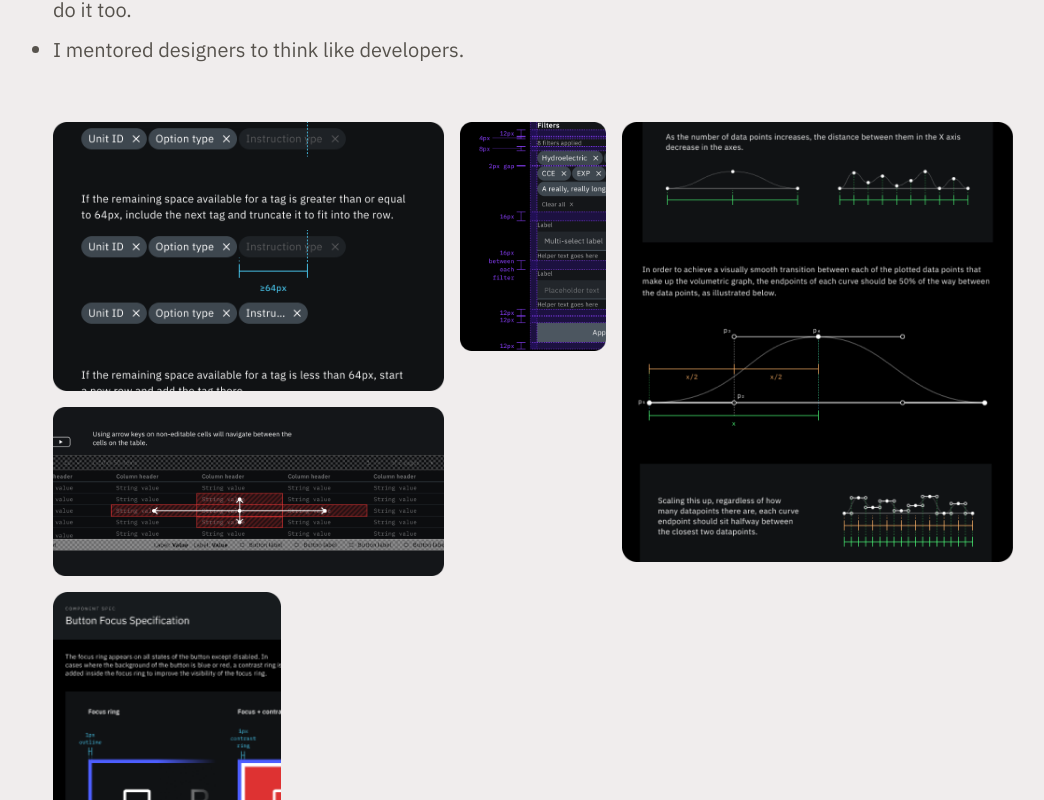
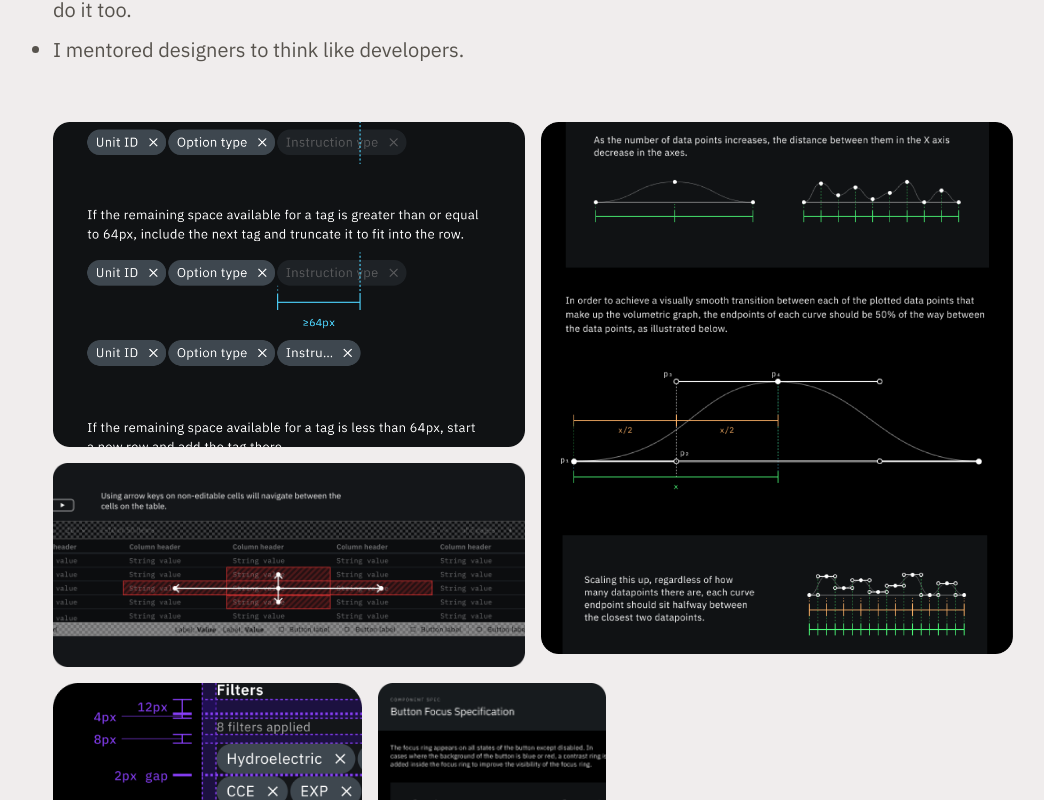
Before and after one commit to lalithsanathi/portfolio, a React (Vite) app: page /projects/bridging-design-and-dev in a window 1280 px wide. Shown: the part 7900-8700 px from the top of the page, without its empty margins (107-1151 px from the left). Built offline with nearby package versions, Linux system fonts and the light colour scheme; a web font is replaced by a local one.

Commit message:
herd and tracking

```diff
--- a/src/components/ProjectSection.tsx
+++ b/src/components/ProjectSection.tsx
@@ -16,7 +16,7 @@ export default function ProjectSection({
   return (
     <section>
       <h2 className="text-2xl font-semibold uppercase">{heading}</h2>
-      <p className="mt-4 max-w-[640px] text-xl font-regular leading-8">
+      <p className="mt-4 max-w-[640px] text-xl font-regular">
         {description}
       </p>
       <div className="mt-10 flex max-w-[968px] gap-2">
--- a/src/pages/Home.tsx
+++ b/src/pages/Home.tsx
@@ -6,9 +6,9 @@ export default function Home() {
   return (
     <Container className="pb-40" as="main">
       {/* Hero */}
-      <div className="max-w-[680px] mt-48">
+      <div className="max-w-[720px] mt-48">
         <h1 className="font-display text-4xl">
-          I'm a UX designer that writes code. I like turning complex systems into
+          I'm a UX designer with an industrial design background. I turn complex systems into
           playful interactions.
 
           {/* Currently at{' '}
--- a/src/pages/projects/BridgingDesignDev.tsx
+++ b/src/pages/projects/BridgingDesignDev.tsx
@@ -325,22 +325,22 @@ export default function BridgingDesignDev() {
           <img
             src={`${IMG}/docs-1.png`}
             alt="Design documentation template"
-            className="col-span-6 lg:col-span-5 w-full"
+            className="col-span-6 lg:col-span-6 w-full"
+          />
+          <img
+            src={`${IMG}/docs-2.png`}
+            alt="Design specification document"
+            className="col-span-12 lg:col-span-6 lg:row-span-2 w-full"
+          />
+          <img
+            src={`${IMG}/docs-3.png`}
+            alt="Component documentation guide"
+            className="col-span-7 lg:col-span-6 w-full"
           />
           <img
             src={`${IMG}/docs-5.png`}
             alt="Developer handoff annotation"
-            className="col-span-6 lg:col-span-2 w-full"
-          />
-          <img
-            src={`${IMG}/docs-2.png`}
-            alt="Design specification document"
-            className="col-span-12 lg:col-span-5 lg:row-span-2 w-full"
-          />
-          <img
-            src={`${IMG}/docs-3.png`}
-            alt="Component documentation guide"
-            className="col-span-7 lg:col-span-5 w-full"
+            className="col-span-6 lg:col-span-4 w-full"
           />
           <img
             src={`${IMG}/docs-4.png`}
--- a/src/pages/projects/CommunityCrisis.tsx
+++ b/src/pages/projects/CommunityCrisis.tsx
@@ -30,15 +30,15 @@ export default function CommunityCrisis() {
       {/* ── Context ── */}
       <Container className="mt-20 lg:mt-56">
         <div className="grid grid-cols-12 gap-x-8">
-          <p className="col-span-12 text-3xl lg:col-span-6">
+          <p className="col-span-12 text-3xl lg:col-span-8">
             In a crisis, people instinctively want to support those in need.
+            But people who need help often don't know what's available, and people that can support often don't know how to reach those in need.
           </p>
           <p className="col-span-12 mt-6 text-xl text-stone-600 lg:col-span-6 lg:col-start-1">
-            But people who need help often don't know what's available, and people that can support often don't know how to reach those in need.
           </p>
         </div>
       </Container>
-      {/* <Container className="mt-12">
+      <Container className="mt-12">
         <div className="grid grid-cols-12 gap-4">
           <img
             src={`${IMG}/context.png`}
@@ -46,7 +46,7 @@ export default function CommunityCrisis() {
             className="col-span-12 w-full rounded-2xl"
           />
         </div>
-      </Container> */}
+      </Container>
 
       {/* ── Goal ── */}
       <Container className="mt-20 lg:mt-56">
@@ -64,11 +64,11 @@ export default function CommunityCrisis() {
       {/* ── MVP Scope / Features ── */}
       <Container className="mt-20 lg:mt-56">
         <div className="grid grid-cols-12 gap-x-8">
-          <h2 className="col-span-12 text-3xl">MVP scope</h2>
-          <p className="col-span-12 mt-4 text-xl text-stone-600 lg:col-span-6">
+          <h2 className="col-span-12 text-3xl">Choosing the MVP scope</h2>
+          {/* <p className="col-span-12 mt-4 text-xl text-stone-600 lg:col-span-6">
             I scoped the MVP around three core capabilities — each addressing a
             distinct phase of crisis response.
-          </p>
+          </p> */}
         </div>
       </Container>
       <Container className="mt-16">
--- a/src/pages/projects/MaltedSRM.tsx
+++ b/src/pages/projects/MaltedSRM.tsx
@@ -157,7 +157,7 @@ export default function MaltedSRM() {
           </p>
           <div className="col-span-12 mt-8 overflow-hidden rounded-2xl bg-stone-200">
             <img
-              src="/images/projects/srm/data-timeline.png"
+              src="/images/projects/malted-srm/data-timeline.png"
               alt="Timeline showing how data extraction connects to downstream workflows including scoping, deep research, and report writing"
               className="w-full"
             />
@@ -268,10 +268,10 @@ export default function MaltedSRM() {
           <h2 className="col-span-12 text-3xl">
             Can't count on confidence scores
           </h2>
-          {/* <p className="col-span-12 mt-4 text-xl lg:col-span-12">
+          <p className="col-span-12 text-xl lg:col-span-12">
             AI ambiguity was a big part of our workflow, so we experimented with
             adding confidence scores to the UI.
-          </p> */}
+          </p>
           <img
             className="col-span-12 mt-8 w-full rounded-2xl lg:col-span-5"
             src="/images/projects/malted-srm/confidence-percent.png"
```
Also changed, not shown: public/images/projects/malted-srm/data-timeline.png (added), public/images/projects/malted-srm/data-timeline.svg (added).
